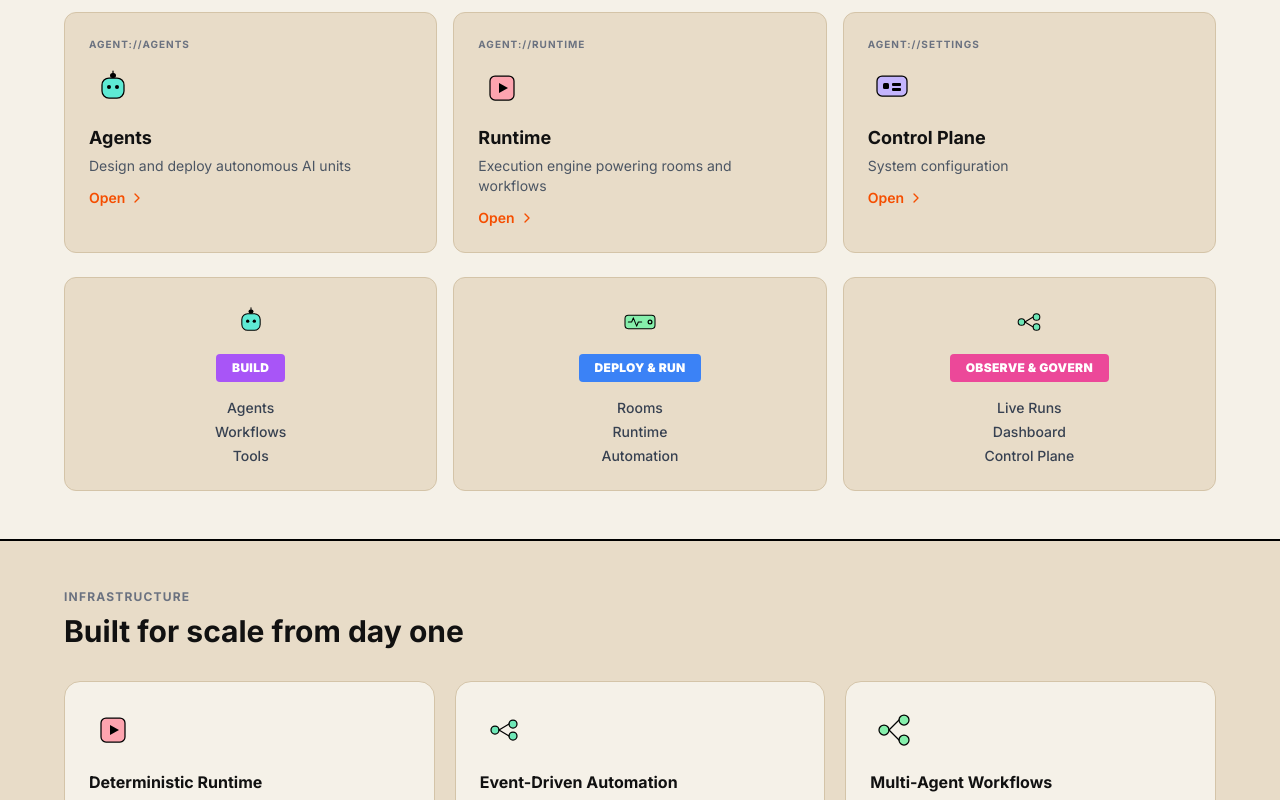
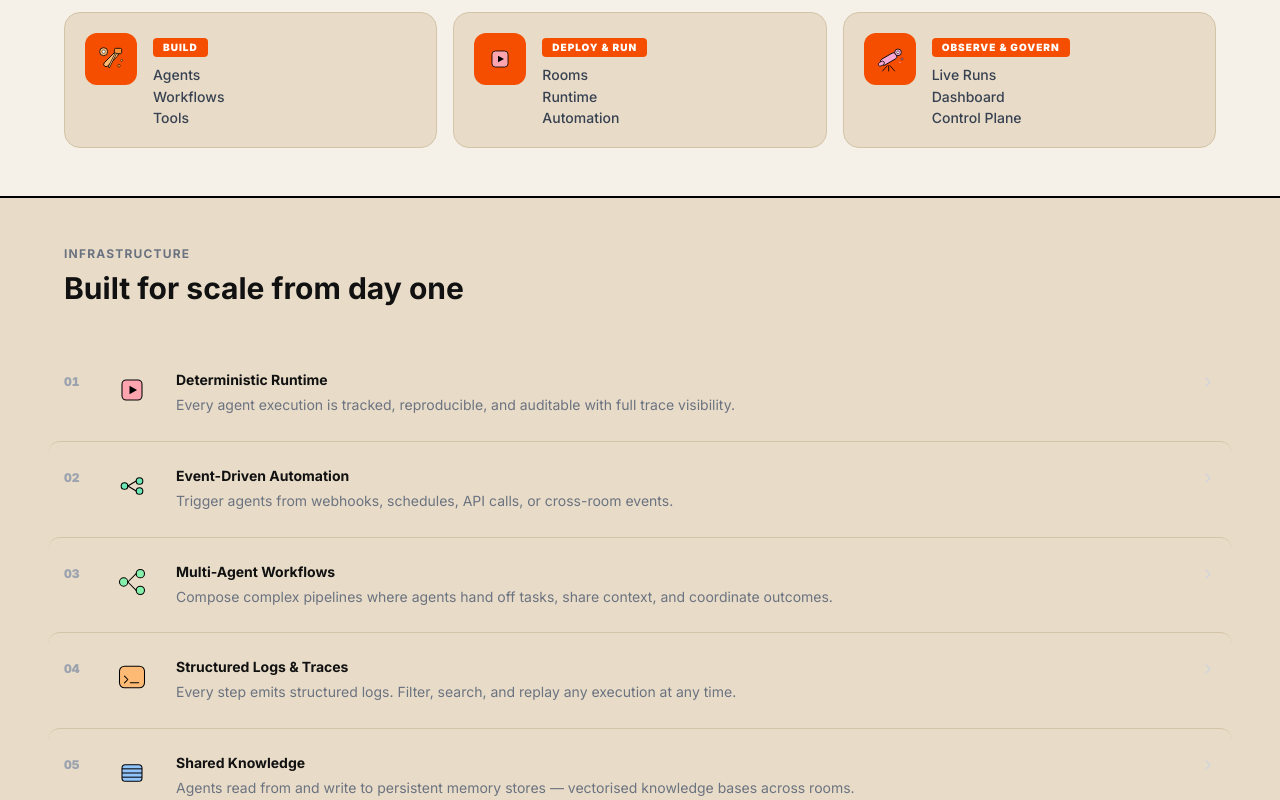
Before and after one commit to open-rooms/openrooms, a Next.js app in the folder apps/dashboard/: page /home in a window 1280 px wide. Shown: the part 1320-2120 px from the top of the page. Built offline with nearby package versions, Linux system fonts and the light colour scheme; no server answers.

Commit message:
Homepage: remove top 3 module cards, compact CTA-orange BUILD/DEPLOY/OBSERVE chips, DeveloperIcon for path card, horizontal feature list layout, SaaS-grade animation system
Made-with: Cursor

```diff
--- a/apps/dashboard/src/app/globals.css
+++ b/apps/dashboard/src/app/globals.css
@@ -26,47 +26,39 @@
 }
 
 @layer utilities {
-  /* Subtle animations */
+  /* ── SaaS-grade animations — clean, purposeful, not playful ── */
+
   .animate-fade-in {
-    animation: fadeIn 0.5s ease-in;
+    animation: fadeIn 0.4s cubic-bezier(0.16, 1, 0.3, 1) both;
   }
 
   .animate-slide-up {
-    animation: slideUp 0.5s ease-out;
+    animation: slideUp 0.45s cubic-bezier(0.16, 1, 0.3, 1) both;
   }
 
   .animate-scale-in {
-    animation: scaleIn 0.4s ease-out;
+    animation: scaleIn 0.35s cubic-bezier(0.16, 1, 0.3, 1) both;
   }
 
+  /* Kept for backward compat — now uses clean slide-up, no overshoot */
   .animate-bounce-in {
-    animation: bounceIn 0.4s ease-out;
+    animation: slideUp 0.4s cubic-bezier(0.16, 1, 0.3, 1) both;
   }
 
   .animate-float {
     animation: float 6s ease-in-out infinite;
   }
 
-  .animate-wiggle {
-    animation: wiggle 0.2s ease-in-out;
-  }
-
-  .animate-pop {
-    animation: pop 0.15s ease-out;
-  }
+  /* Removed wiggle/pop — replaced by subtle scale on hover via Tailwind */
 
   @keyframes fadeIn {
-    from {
-      opacity: 0;
-    }
-    to {
-      opacity: 1;
-    }
+    from { opacity: 0; }
+    to   { opacity: 1; }
   }
 
   @keyframes slideUp {
     from {
-      transform: translateY(8px);
+      transform: translateY(14px);
       opacity: 0;
     }
     to {
@@ -77,7 +69,7 @@
 
   @keyframes scaleIn {
     from {
-      transform: scale(0.98);
+      transform: scale(0.97);
       opacity: 0;
     }
     to {
@@ -86,53 +78,14 @@
     }
   }
 
-  @keyframes bounceIn {
-    0% {
-      transform: scale(0.98);
-      opacity: 0;
-    }
-    60% {
-      transform: scale(1.01);
-      opacity: 1;
-    }
-    100% {
-      transform: scale(1);
-    }
+  @keyframes float {
+    0%, 100% { transform: translateY(0px); }
+    50%       { transform: translateY(-4px); }
   }
 
-  @keyframes float {
-    0%, 100% {
-      transform: translateY(0px);
-    }
-    50% {
-      transform: translateY(-3px);
-    }
-  }
-
-  @keyframes wiggle {
-    0%, 100% {
-      transform: rotate(0deg);
-    }
-    50% {
-      transform: rotate(1deg);
-    }
-  }
-
-  @keyframes pop {
-    0% {
-      transform: scale(1);
-    }
-    50% {
-      transform: scale(1.02);
-    }
-    100% {
-      transform: scale(1);
-    }
-  }
-
-  /* Smooth transitions */
+  /* Smooth, precise easing across all transitions */
   * {
-    transition-timing-function: cubic-bezier(0.4, 0, 0.2, 1);
+    transition-timing-function: cubic-bezier(0.16, 1, 0.3, 1);
   }
 
   /* Module card hover activation system */
--- a/apps/dashboard/src/app/home/page.tsx
+++ b/apps/dashboard/src/app/home/page.tsx
@@ -18,6 +18,9 @@ import {
   LiveActivityIcon,
   LogsIcon,
   MemoryIcon,
+  DeveloperIcon,
+  BuildIcon,
+  GovernIcon,
 } from '@/components/icons/system'
 
 const dockApps = [
@@ -32,51 +35,21 @@ const dockApps = [
   { id: 'control-plane', name: 'Control Plane', icon: DashboardIcon, href: '/control-plane' },
 ]
 
-const platformModules = [
-  {
-    label: 'AGENT://AGENTS',
-    icon: AgentIcon,
-    title: 'Agents',
-    desc: 'Design and deploy autonomous AI units',
-    href: '/agents',
-  },
-  {
-    label: 'AGENT://RUNTIME',
-    icon: RuntimeIcon,
-    title: 'Runtime',
-    desc: 'Execution engine powering rooms and workflows',
-    href: '/runtime',
-  },
-  {
-    label: 'AGENT://SETTINGS',
-    icon: DashboardIcon,
-    title: 'Control Plane',
-    desc: 'System configuration',
-    href: '/control-plane',
-  },
-]
-
 const categoryGroups = [
   {
     tag: 'BUILD',
-    icon: AgentIcon,
-    tagBg: 'bg-[#A855F7]',
+    icon: BuildIcon,
     items: ['Agents', 'Workflows', 'Tools'],
-    href: '/agents',
   },
   {
     tag: 'DEPLOY & RUN',
-    icon: LiveRunsIcon,
-    tagBg: 'bg-[#3B82F6]',
+    icon: RuntimeIcon,
     items: ['Rooms', 'Runtime', 'Automation'],
-    href: '/live-runs',
   },
   {
     tag: 'OBSERVE & GOVERN',
-    icon: LiveActivityIcon,
-    tagBg: 'bg-[#EC4899]',
+    icon: GovernIcon,
     items: ['Live Runs', 'Dashboard', 'Control Plane'],
-    href: '/live-runs',
   },
 ]
 
@@ -246,7 +219,7 @@ export default function HomePage() {
                 textColor: 'text-white',
               },
               {
-                icon: AgentIcon,
+                icon: DeveloperIcon,
                 title: 'Developers',
                 description: 'Build, deploy, and orchestrate autonomous agents using APIs, workflows, and tools.',
                 href: '/developers',
@@ -301,64 +274,59 @@ export default function HomePage() {
             <p className="text-xs font-bold tracking-widest text-gray-500 uppercase mb-2">Core Modules</p>
             <h2 className="text-2xl sm:text-3xl font-bold text-[#111111]">Platform Architecture</h2>
           </div>
-
-          {/* Top 3 module cards */}
-          <div className="grid grid-cols-1 sm:grid-cols-3 gap-4 mb-6">
-            {platformModules.map((mod) => {
-              const Icon = mod.icon
-              return (
-                <Link key={mod.title} href={mod.href} className="group bg-[#E8DCC8] border border-[#D4C4A8] rounded-xl p-6 hover:border-[#F54E00] hover:shadow-md hover:-translate-y-1 transition-all duration-200">
-                  <p className="text-[10px] font-bold tracking-widest text-gray-500 mb-3">{mod.label}</p>
-                  <Icon className="w-12 h-12 mb-3 group-hover:scale-110 transition-transform duration-200" />
-                  <h3 className="text-lg font-bold text-[#111111] mb-1">{mod.title}</h3>
-                  <p className="text-sm text-gray-600 mb-3">{mod.desc}</p>
-                  <span className="text-[#F54E00] text-sm font-semibold flex items-center gap-1 group-hover:gap-2 transition-all duration-150">
-                    Open <ChevronRightIcon className="w-4 h-4" />
-                  </span>
-                </Link>
-              )
-            })}
-          </div>
-
-          {/* Category groups */}
+          {/* Non-clickable compact category chips */}
           <div className="grid grid-cols-1 sm:grid-cols-3 gap-4">
             {categoryGroups.map((group) => {
               const Icon = group.icon
               return (
-                <Link key={group.tag} href={group.href} className="group bg-[#E8DCC8] border border-[#D4C4A8] rounded-xl p-6 hover:border-[#F54E00] hover:shadow-md hover:-translate-y-1 transition-all duration-200 flex flex-col items-center text-center">
-                  <Icon className="w-10 h-10 mb-3 group-hover:scale-110 transition-transform duration-200" />
-                  <span className={`px-4 py-1.5 ${group.tagBg} text-white text-xs font-black rounded mb-4 tracking-wide`}>{group.tag}</span>
-                  <ul className="space-y-1">
-                    {group.items.map(item => (
-                      <li key={item} className="text-sm text-gray-700 font-medium">{item}</li>
-                    ))}
-                  </ul>
-                </Link>
+                <div key={group.tag} className="bg-[#E8DCC8] border border-[#D4C4A8] rounded-2xl p-5 flex items-start gap-4">
+                  <div className="p-2.5 bg-[#F54E00] rounded-xl flex-shrink-0">
+                    <Icon className="w-8 h-8" />
+                  </div>
+                  <div>
+                    <span className="inline-block px-2.5 py-0.5 bg-[#F54E00] text-white text-[10px] font-black rounded tracking-widest mb-2">{group.tag}</span>
+                    <ul className="space-y-0.5">
+                      {group.items.map(item => (
+                        <li key={item} className="text-sm text-gray-700 font-medium leading-snug">{item}</li>
+                      ))}
+                    </ul>
+                  </div>
+                </div>
               )
             })}
           </div>
         </div>
       </div>
 
-      {/* ── Feature Highlights ── */}
+      {/* ── Feature Highlights — horizontal numbered rows ── */}
       <div className="bg-[#E8DCC8] py-12 border-b-2 border-black">
         <div className="max-w-[95%] 2xl:max-w-[1600px] mx-auto px-4 sm:px-6 md:px-8">
-          <div className="mb-8">
+          <div className="mb-10">
             <p className="text-xs font-bold tracking-widest text-gray-500 uppercase mb-2">Infrastructure</p>
             <h2 className="text-2xl sm:text-3xl font-bold text-[#111111]">Built for scale from day one</h2>
           </div>
-          <div className="grid grid-cols-1 sm:grid-cols-2 lg:grid-cols-3 gap-5">
+          <div className="divide-y divide-[#D4C4A8]">
             {featureHighlights.map((feat, i) => {
               const Icon = feat.icon
               return (
                 <div
                   key={feat.title}
-                  className="group bg-[#F5F1E8] border border-[#D4C4A8] rounded-2xl p-6 hover:border-[#F54E00] hover:shadow-[4px_4px_0px_0px_rgba(245,78,0,0.25)] hover:-translate-y-1 transition-all duration-200 animate-slide-up"
-                  style={{ animationDelay: `${0.05 * i}s` }}
+                  className="group flex items-start gap-6 py-6 hover:bg-[#F5F1E8] hover:px-4 rounded-xl transition-all duration-200 -mx-4 px-4"
+                  style={{ animationDelay: `${0.04 * i}s` }}
                 >
-                  <Icon className="w-12 h-12 mb-4 group-hover:scale-110 transition-transform duration-200" />
-                  <h3 className="text-base font-bold text-[#111111] mb-2">{feat.title}</h3>
-                  <p className="text-sm text-gray-600 leading-relaxed">{feat.desc}</p>
+                  {/* Index */}
+                  <span className="text-xs font-black text-gray-400 w-6 pt-1 flex-shrink-0 tabular-nums">{String(i + 1).padStart(2, '0')}</span>
+                  {/* Icon */}
+                  <div className="flex-shrink-0 transition-transform duration-200 group-hover:scale-110">
+                    <Icon className="w-10 h-10" />
+                  </div>
+                  {/* Text */}
+                  <div className="flex-1 min-w-0">
+                    <h3 className="text-sm font-bold text-[#111111] mb-1">{feat.title}</h3>
+                    <p className="text-sm text-gray-500 leading-relaxed">{feat.desc}</p>
+                  </div>
+                  {/* Right arrow on hover */}
+                  <ChevronRightIcon className="w-4 h-4 text-gray-300 group-hover:text-[#F54E00] flex-shrink-0 mt-1 transition-colors duration-200" />
                 </div>
               )
             })}
@@ -460,7 +428,7 @@ export default function HomePage() {
                 className="group relative flex-shrink-0 animate-bounce-in"
                 style={{ animationDelay: `${2.4 + index * 0.05}s` }}
               >
-                <div className="transition-all duration-500 cursor-pointer hover:scale-150 hover:-translate-y-3 active:scale-90">
+                <div className="transition-all duration-300 cursor-pointer hover:scale-125 hover:-translate-y-2 active:scale-95">
                   <Icon className="w-8 h-8 sm:w-10 sm:h-10" />
                 </div>
                 <div className="absolute -top-16 left-1/2 -translate-x-1/2 px-3 py-2 bg-[#F54E00] text-white text-xs font-bold rounded-lg opacity-0 group-hover:opacity-100 transition-all duration-300 whitespace-nowrap pointer-events-none group-hover:-translate-y-2 shadow-xl">
--- a/apps/dashboard/src/components/PathDock.tsx
+++ b/apps/dashboard/src/components/PathDock.tsx
@@ -31,7 +31,7 @@ export function PathDock({ items, accentColor = '#F54E00' }: { items: DockItem[]
                   style={{ backgroundColor: accentColor }}
                 />
               </div>
-              <div className="transition-all duration-300 hover:scale-150 hover:-translate-y-3 cursor-pointer">
+              <div className="transition-all duration-200 hover:scale-125 hover:-translate-y-1.5 cursor-pointer">
                 <Icon className="w-8 h-8 sm:w-9 sm:h-9" />
               </div>
             </Link>
--- a/apps/dashboard/src/components/icons/system/NewIcons.tsx
+++ b/apps/dashboard/src/components/icons/system/NewIcons.tsx
@@ -170,6 +170,67 @@ export const EnterpriseArchitectureIcon = ({ className = "w-6 h-6" }: { classNam
   </svg>
 )
 
+// Developer - Laptop with </> code brackets (teal fill, distinct from AgentIcon robot)
+export const DeveloperIcon = ({ className = "w-6 h-6" }: { className?: string }) => (
+  <svg className={className} viewBox="0 0 96 96" fill="none" xmlns="http://www.w3.org/2000/svg">
+    {/* Laptop lid / screen */}
+    <rect x="10" y="20" width="76" height="48" rx="8" fill="#5EEAD4" stroke="#000" strokeWidth="2.5"/>
+    {/* Screen bezel inner */}
+    <rect x="18" y="28" width="60" height="34" rx="4" fill="#fff" opacity="0.85"/>
+    {/* < bracket */}
+    <path d="M32 38 L24 45 L32 52" stroke="#111" strokeWidth="3" strokeLinecap="round" strokeLinejoin="round" fill="none"/>
+    {/* > bracket */}
+    <path d="M52 38 L60 45 L52 52" stroke="#111" strokeWidth="3" strokeLinecap="round" strokeLinejoin="round" fill="none"/>
+    {/* / slash */}
+    <line x1="44" y1="36" x2="40" y2="54" stroke="#111" strokeWidth="2.5" strokeLinecap="round"/>
+    {/* Laptop hinge */}
+    <rect x="10" y="66" width="76" height="4" rx="2" fill="#000" opacity="0.15"/>
+    {/* Keyboard base */}
+    <rect x="6" y="70" width="84" height="8" rx="4" fill="#5EEAD4" stroke="#000" strokeWidth="2"/>
+    {/* Trackpad */}
+    <rect x="34" y="72" width="28" height="4" rx="2" fill="#000" opacity="0.25"/>
+  </svg>
+)
+
+// Build - Hammer and wrench crossed (orange, for BUILD category)
+export const BuildIcon = ({ className = "w-6 h-6" }: { className?: string }) => (
+  <svg className={className} viewBox="0 0 96 96" fill="none" xmlns="http://www.w3.org/2000/svg">
+    {/* Wrench body */}
+    <rect x="20" y="42" width="56" height="14" rx="7" fill="#FDBA74" stroke="#000" strokeWidth="2.5" transform="rotate(-45 48 49)"/>
+    {/* Wrench head circle */}
+    <circle cx="26" cy="26" r="12" fill="#FDBA74" stroke="#000" strokeWidth="2.5"/>
+    <circle cx="26" cy="26" r="5" fill="#fff" stroke="#000" strokeWidth="1.5"/>
+    {/* Hammer head */}
+    <rect x="58" y="16" width="22" height="16" rx="4" fill="#FB923C" stroke="#000" strokeWidth="2.5"/>
+    {/* Hammer handle */}
+    <line x1="62" y1="32" x2="42" y2="72" stroke="#000" strokeWidth="6" strokeLinecap="round"/>
+    <line x1="62" y1="32" x2="42" y2="72" stroke="#FDBA74" strokeWidth="3" strokeLinecap="round"/>
+    {/* Sparkle */}
+    <circle cx="72" cy="68" r="4" fill="#FB923C" stroke="#000" strokeWidth="1.5"/>
+    <circle cx="80" cy="52" r="3" fill="#FDBA74" stroke="#000" strokeWidth="1.5"/>
+  </svg>
+)
+
+// Govern / Observe - Telescope pointing at data (rose fill)
+export const GovernIcon = ({ className = "w-6 h-6" }: { className?: string }) => (
+  <svg className={className} viewBox="0 0 96 96" fill="none" xmlns="http://www.w3.org/2000/svg">
+    {/* Telescope barrel */}
+    <rect x="18" y="38" width="52" height="20" rx="8" fill="#F9A8D4" stroke="#000" strokeWidth="2.5" transform="rotate(-30 44 48)"/>
+    {/* Wide end cap */}
+    <ellipse cx="22" cy="62" rx="10" ry="6" fill="#F9A8D4" stroke="#000" strokeWidth="2" transform="rotate(-30 22 62)"/>
+    {/* Lens / eyepiece */}
+    <circle cx="72" cy="28" r="10" fill="#F9A8D4" stroke="#000" strokeWidth="2.5"/>
+    <circle cx="72" cy="28" r="4" fill="#fff" stroke="#000" strokeWidth="1.5"/>
+    {/* Tripod legs */}
+    <line x1="40" y1="68" x2="26" y2="84" stroke="#000" strokeWidth="2.5" strokeLinecap="round"/>
+    <line x1="44" y1="68" x2="44" y2="84" stroke="#000" strokeWidth="2.5" strokeLinecap="round"/>
+    <line x1="48" y1="68" x2="62" y2="84" stroke="#000" strokeWidth="2.5" strokeLinecap="round"/>
+    {/* Star sparkles (observing) */}
+    <circle cx="84" cy="48" r="3" fill="#F9A8D4" stroke="#000" strokeWidth="1.5"/>
+    <circle cx="78" cy="58" r="2" fill="#F9A8D4"/>
+  </svg>
+)
+
 // Integrations - Puzzle pieces connecting
 export const IntegrationsIcon = ({ className = "w-6 h-6" }: { className?: string }) => (
   <svg className={className} viewBox="0 0 96 96" fill="none" xmlns="http://www.w3.org/2000/svg">
--- a/apps/dashboard/src/components/icons/system/index.ts
+++ b/apps/dashboard/src/components/icons/system/index.ts
@@ -28,4 +28,7 @@ export {
   DistributedExecutionIcon,
   ObservabilityIcon,
   EnterpriseArchitectureIcon,
+  DeveloperIcon,
+  BuildIcon,
+  GovernIcon,
 } from './NewIcons'
```
Also changed, not shown: apps/dashboard/src/components/FeatureCard.tsx (+5 -5 lines).
